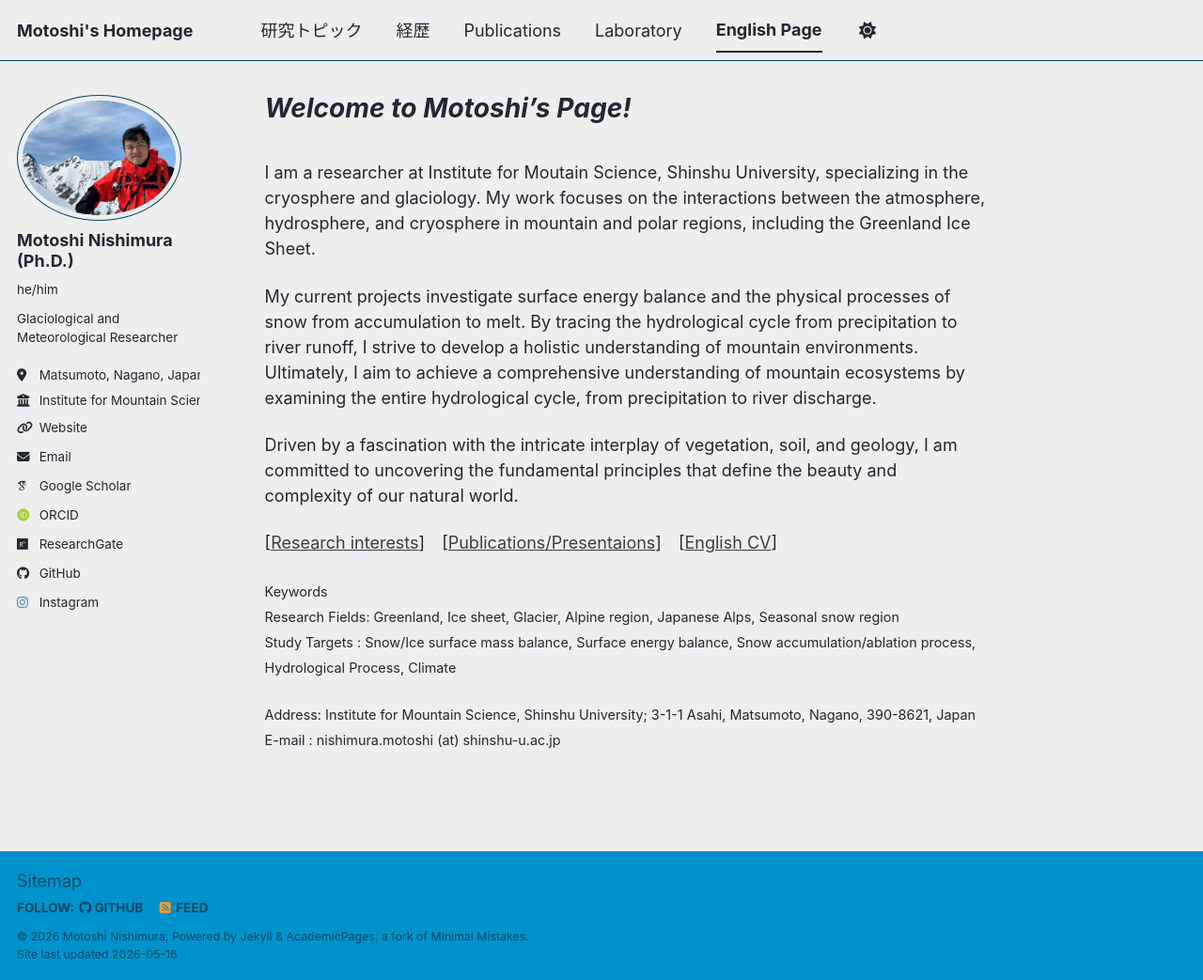
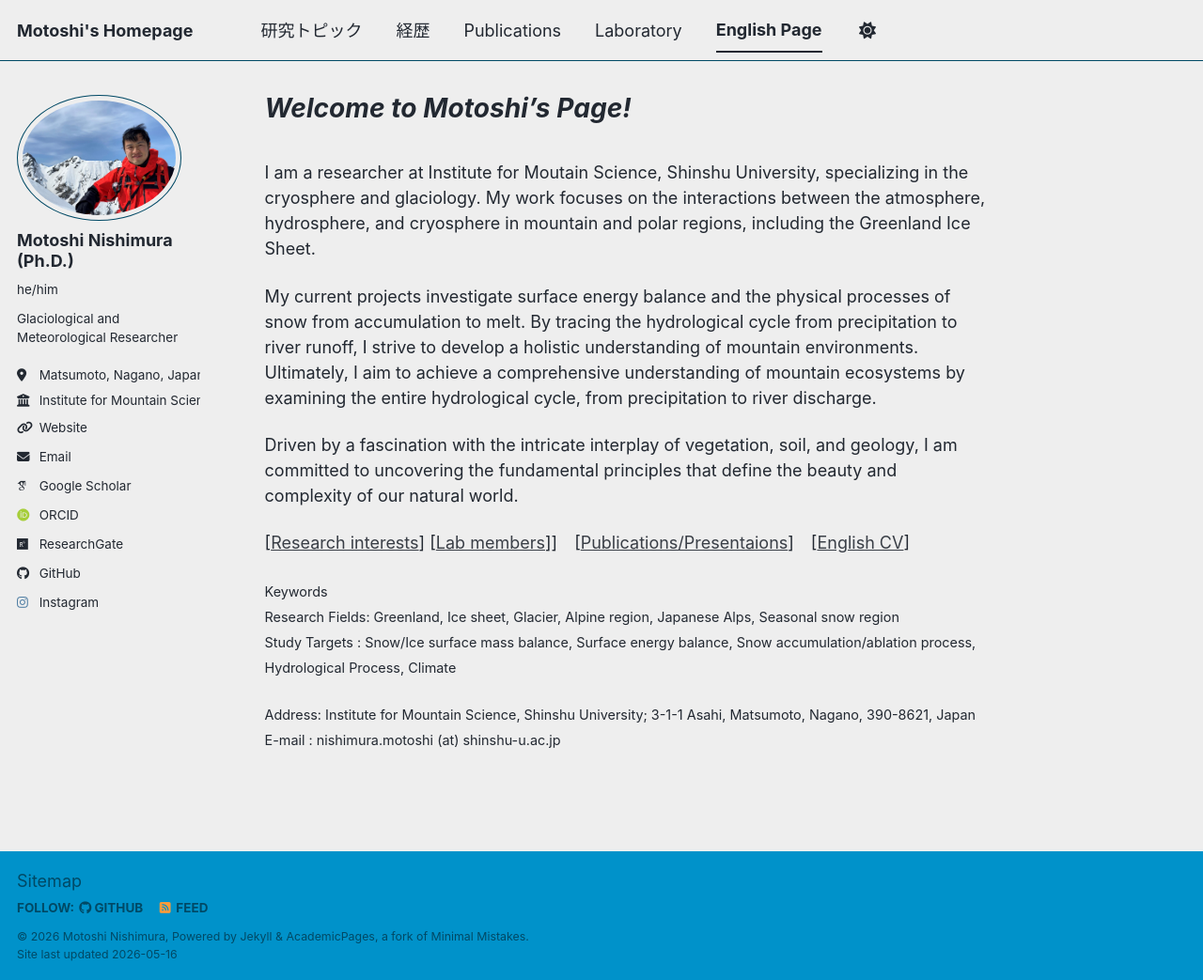
Before and after one commit to MotoshiNishimura/MotoshiNishimura.github.io, a Jekyll site: the page built from _pages/about_en.md, in a window 1280 px wide and 1043 px high. Shown: the whole window at 94% size. Built offline with Jekyll 4.4.1, drawn with Linux system fonts in a browser that asks for light colours; some web fonts are replaced; a script bundle is joined from its source files by our own code; library files that are not in the unit come from our copies.

Commit message:
Update about_en.md

```diff
--- a/_pages/about_en.md
+++ b/_pages/about_en.md
@@ -10,7 +10,7 @@ My current projects investigate surface energy balance and the physical processe
 
 Driven by a fascination with the intricate interplay of vegetation, soil, and geology, I am committed to uncovering the fundamental principles that define the beauty and complexity of our natural world.
 
-[[Research interests](/interest_en/)]　[[Publications/Presentaions](/publications/)]　[[English CV](/cv_en/)]
+[[Research interests](/interest_en/)] [[Lab members](/lab_member_en/)]]　[[Publications/Presentaions](/publications/)]　[[English CV](/cv_en/)]
 
 <span style="font-size: 0.8em;">
 Keywords<br>
```
